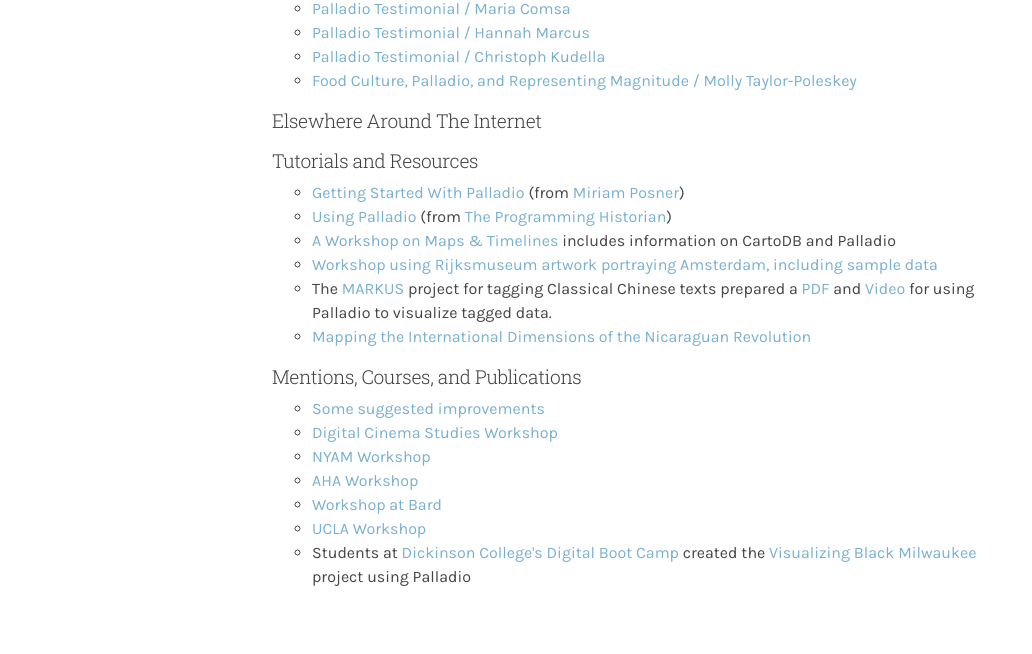
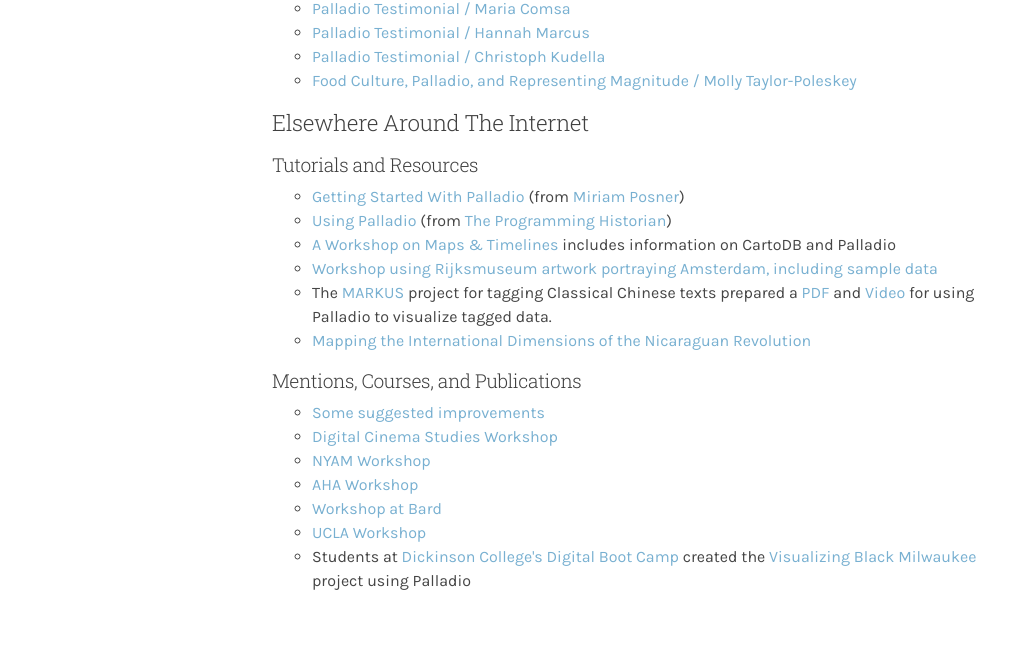
Before and after one commit to humanitiesplusdesign/palladio, a Jekyll site: the page built from testimonials.md, in a window 1280 px wide. Shown: the part 478-1132 px from the top of the page, without its empty margins (0-1032 px from the left). Built offline with Jekyll 4.4.1, drawn with Linux system fonts in a browser that asks for light colours.

Commit message:
Updated to H1 per issue 175
Updated header to fix issue #175

```diff
--- a/testimonials.md
+++ b/testimonials.md
@@ -14,7 +14,7 @@ title: Testimonials
     </li>
   {% endfor %}
   </ul>
-  <h2>Elsewhere Around The Internet</h2>
+  <h1>Elsewhere Around The Internet</h1>
 
   <h2>Tutorials and Resources</h2>
   <ul class="post">
```
